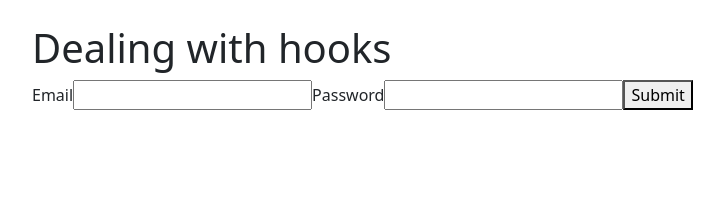
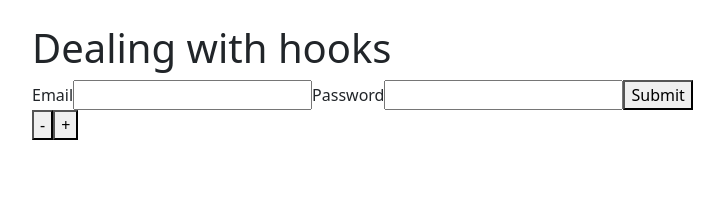
Before and after one commit to tylerstambaugh/wds-notes, a React (Vite) app: page /hooksDemo in a window 1280 px wide. Shown: the top 200 px of the page, without its empty margins (50-774 px from the left). Built offline with nearby package versions, Linux system fonts and the light colour scheme.

Commit message:
other demos

```diff
--- a/src/hooksDemo/HooksDemo.tsx
+++ b/src/hooksDemo/HooksDemo.tsx
@@ -1,10 +1,12 @@
-import { UseRefDemo } from "./useRefDemo";
+import { UseRefDemo } from "./UseRefDemo";
+import { Counter } from "./UseStateDemo";
 
 export function HooksDemo() {
   return (
     <>
       <h1>Dealing with hooks</h1>
       <UseRefDemo />
+      <Counter />
     </>
   );
 }
--- /dev/null
+++ b/src/hooksDemo/UseStateDemo.tsx
@@ -0,0 +1,18 @@
+import { useState } from "react";
+
+export function Counter() {
+  const [count, setCount] = useState(0);
+
+  function adjustCount(amount: number) {
+    setCount((currentCount) => {
+      return currentCount + amount;
+    });
+  }
+
+  return (
+    <>
+      <button onClick={() => adjustCount(-1)}>-</button>
+      <button onClick={() => adjustCount(1)}>+</button>
+    </>
+  );
+}
```
Also changed, not shown: src/hooksDemo/useEffectDemo.tsx (added, +24 -0 lines).
